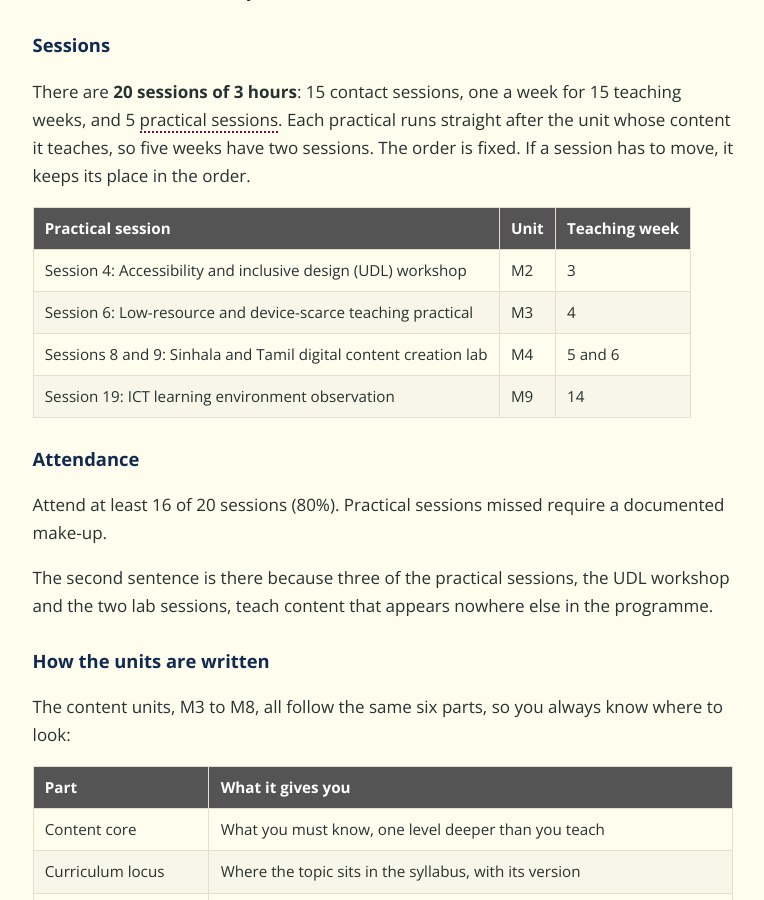
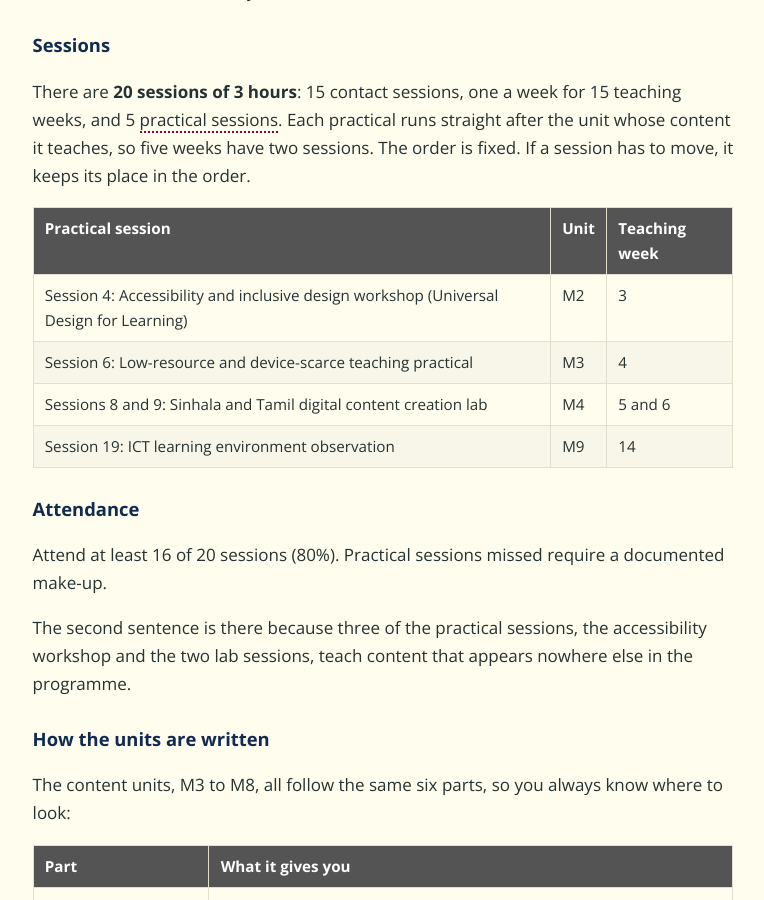
Before and after one commit to NIBM-SOCE/NCIT-E, a Jekyll site: the page built from sessions/s01/index.md, in a window 1280 px wide and 900 px high, scrolled down 7860 px. Shown: the whole window, without its empty margins (257-1021 px from the left). Built offline with Jekyll 4.4.1, drawn with Linux system fonts in a browser that asks for light colours.

Commit message:
Recut all five slide decks to match the portal: LSBA ivory layouts, portal cards and boxes, redrawn diagrams, plain English for second-language readers, click-by-click builds, no standalone abbreviations; Session 4 title expanded
Co-Authored-By: Claude Opus 5.5 <noreply@anthropic.com>
Claude-Session: https://claude.ai/code/session_01DXuohmNaeZa5P7tAsWkGev

```diff
--- a/_data/programme.yml
+++ b/_data/programme.yml
@@ -16,7 +16,7 @@ sessions:
   - { n: 1, code: "S01", unit: "M1", week: 1, type: "Contact", title: "Orientation and the ICT teacher's role", ilos: [6], feeds: ["A1", "A2"], slides: "/sessions/s01/slides/ncit-e-s01-orientation.pptx", url: "/sessions/s01/" }
   - { n: 2, code: "S02", unit: "M2", week: 2, type: "Contact", title: "What is in the learner's head", ilos: [1, 3], feeds: [], slides: "/sessions/s02/slides/ncit-e-s02-learners-head.pptx", url: "/sessions/s02/" }
   - { n: 3, code: "S03", unit: "M2", week: 3, type: "Contact", title: "Teaching so the right model forms", ilos: [1, 2], feeds: [], slides: "/sessions/s03/slides/ncit-e-s03-right-model.pptx", url: "/sessions/s03/" }
-  - { n: 4, code: "S04", unit: "M2", week: 3, type: "Practical", title: "Accessibility and inclusive design (UDL) workshop", ilos: [1], feeds: [], slides: "/sessions/s04/slides/ncit-e-s04-udl-workshop.pptx", url: "/sessions/s04/" }
+  - { n: 4, code: "S04", unit: "M2", week: 3, type: "Practical", title: "Accessibility and inclusive design workshop (Universal Design for Learning)", ilos: [1], feeds: [], slides: "/sessions/s04/slides/ncit-e-s04-udl-workshop.pptx", url: "/sessions/s04/" }
   - { n: 5, code: "S05", unit: "M3", week: 4, type: "Contact", title: "Computer systems and hardware", ilos: [], feeds: [], url: "/sessions/s05/" }
   - { n: 6, code: "S06", unit: "M3", week: 4, type: "Practical", title: "Low-resource and device-scarce teaching practical", ilos: [], feeds: [], url: "/sessions/s06/" }
   - { n: 7, code: "S07", unit: "M4", week: 5, type: "Contact", title: "Software, operating systems and productivity tools", ilos: [], feeds: [], url: "/sessions/s07/" }
--- a/sessions/s01/index.md
+++ b/sessions/s01/index.md
@@ -167,7 +167,7 @@ There are **20 sessions of 3 hours**: 15 contact sessions, one a week for 15 tea
 
 | Practical session | Unit | Teaching week |
 |---|---|---|
-| Session 4: Accessibility and inclusive design (UDL) workshop | M2 | 3 |
+| Session 4: Accessibility and inclusive design workshop (Universal Design for Learning) | M2 | 3 |
 | Session 6: Low-resource and device-scarce teaching practical | M3 | 4 |
 | Sessions 8 and 9: Sinhala and Tamil digital content creation lab | M4 | 5 and 6 |
 | Session 19: ICT learning environment observation | M9 | 14 |
@@ -176,7 +176,7 @@ There are **20 sessions of 3 hours**: 15 contact sessions, one a week for 15 tea
 
 Attend at least 16 of 20 sessions (80%). Practical sessions missed require a documented make-up.
 
-The second sentence is there because three of the practical sessions, the UDL workshop and the two lab sessions, teach content that appears nowhere else in the programme.
+The second sentence is there because three of the practical sessions, the accessibility workshop and the two lab sessions, teach content that appears nowhere else in the programme.
 
 ### How the units are written
 
```
Also changed, not shown: 5 other files.
